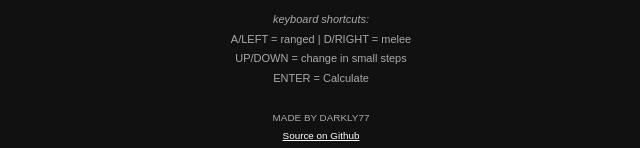
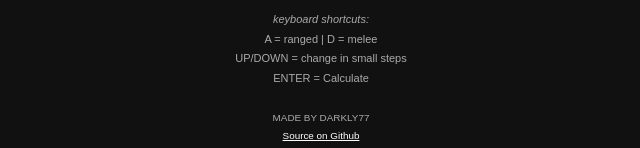
Before and after one commit to BrotatoMods/Brotato-Attack-Speed-Calculator, a plain HTML site: page www/index.html in a window 1280 px wide. Shown: the part 694-842 px from the top of the page, 319-959 px from the left. Drawn offline with nearby package versions, Linux system fonts and the light colour scheme.

Commit message:
html: remove left/right keyboard shortcuts text

```diff
--- a/www/index.html
+++ b/www/index.html
@@ -124,7 +124,7 @@
 		<footer>
 			<div class="tips">
 				<div><em>keyboard shortcuts:</em></div>
-				<div>A/LEFT = ranged | D/RIGHT = melee</div>
+				<div>A = ranged | D = melee</div>
 				<div>UP/DOWN = change in small steps</div>
 				<div>ENTER = Calculate</div>
 			</div>
```
